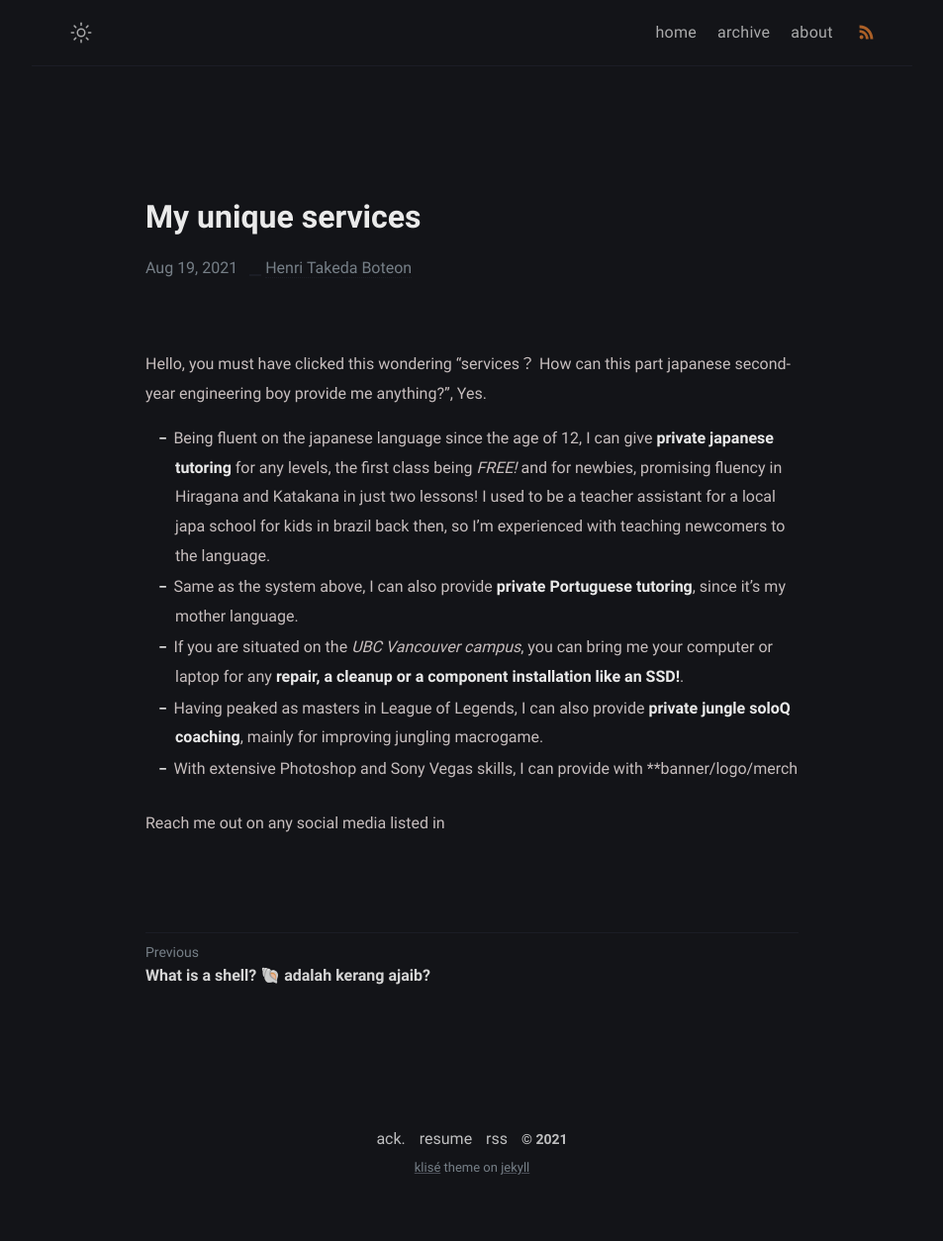
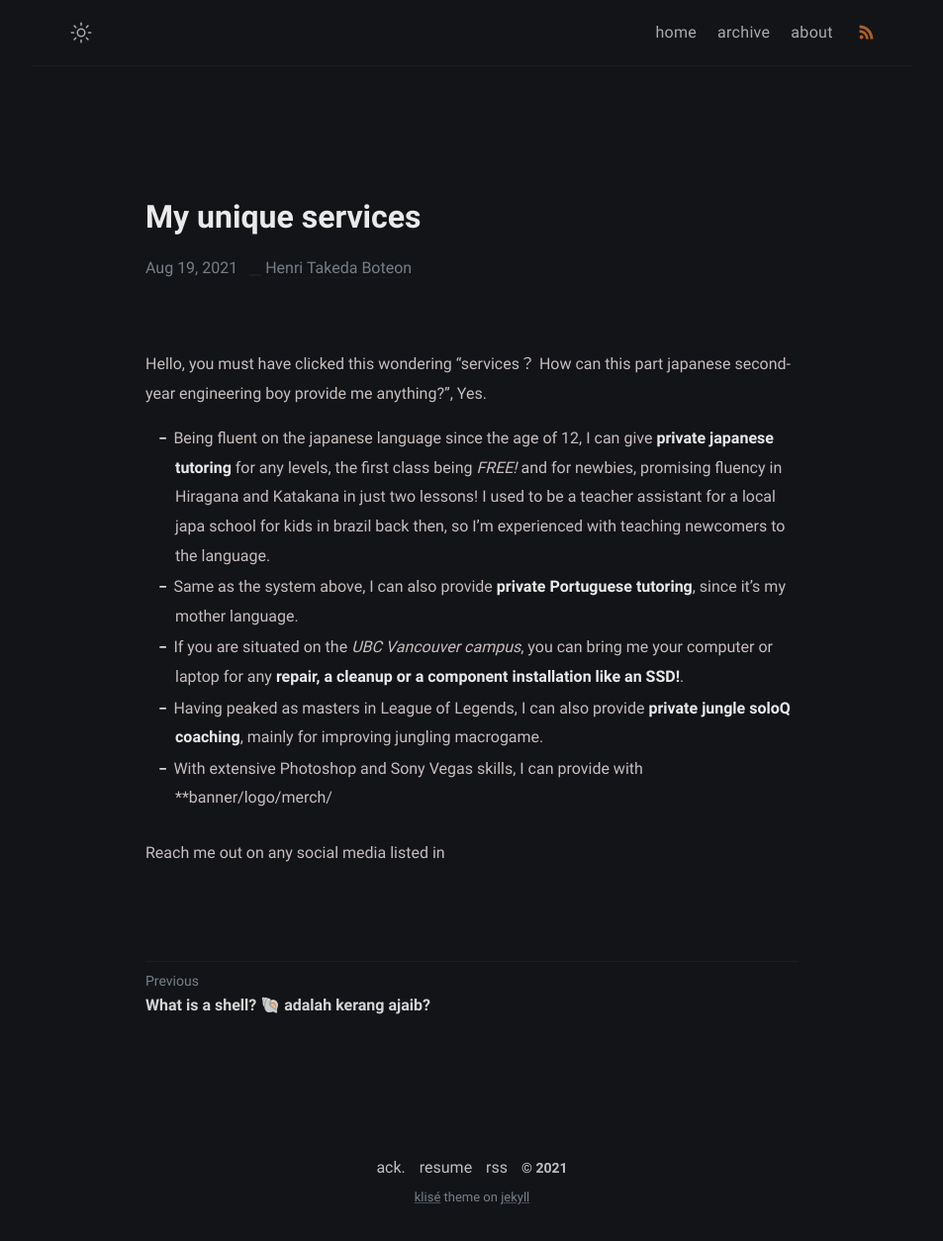
Before and after one commit to Pistachihen/pistachi.github.io, a Jekyll site: the page built from _posts/welcome-to-jekyll/2020-08-29-welcome-to-jekyll.md, in a window 1280 px wide. Shown: the whole page at 99% size, without its empty margins (163-1116 px from the left). Built offline with Jekyll 4.4.1, drawn with Linux system fonts in a browser that asks for light colours; before the commit the page ends 1225 px from its top, so only the background shows below that.

```diff
--- a/_posts/welcome-to-jekyll/2020-08-29-welcome-to-jekyll.md
+++ b/_posts/welcome-to-jekyll/2020-08-29-welcome-to-jekyll.md
@@ -10,7 +10,7 @@ Hello, you must have clicked this wondering "services？ How can this part japan
 - Same as the system above, I can also provide **private Portuguese tutoring**, since it's my mother language.
 - If you are situated on the *UBC Vancouver campus*, you can bring me your computer or laptop for any **repair, a cleanup or a component installation like an SSD!**.
 - Having peaked as masters in League of Legends, I can also provide **private jungle soloQ coaching**, mainly for improving jungling macrogame.
-- With extensive Photoshop and Sony Vegas skills, I can provide with **banner/logo/merch
+- With extensive Photoshop and Sony Vegas skills, I can provide with **banner/logo/merch/
 
 
 
```
